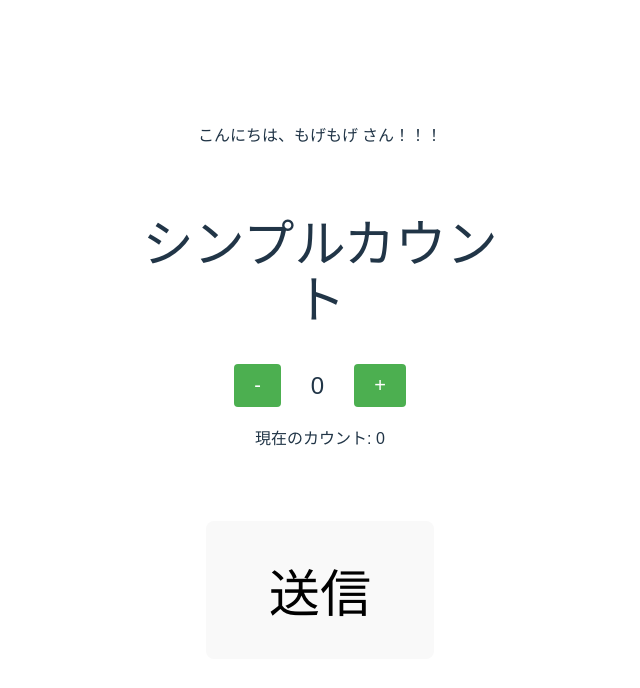
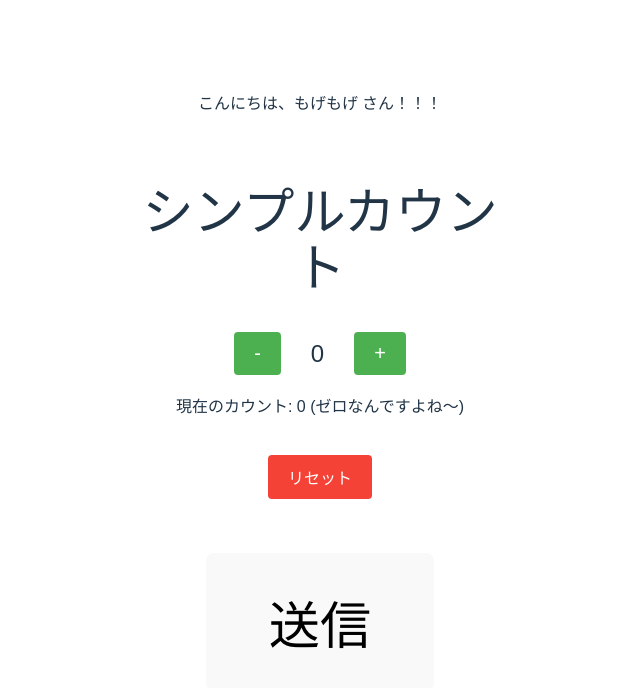
Before and after one commit to sigenogoro/my-vue-app, a Vue app: page / in a window 1280 px wide. Shown: the top 688 px of the page, without its empty margins (320-960 px from the left). Built offline with nearby package versions, Linux system fonts and the light colour scheme.

Commit message:
バンディング処理追加

```diff
--- a/src/App.vue
+++ b/src/App.vue
@@ -6,12 +6,19 @@ lang="ts"にすることで TypeScirptの利用することができます
 「単一ファイルコンポーネント」（SFC）の基本構造です。1つのファイルに、HTMLテンプレート、JavaScriptロジック、CSSスタイルを記述できます。
 -->
 <script setup lang="ts">
-import { ref } from 'vue'
+import { computed, ref } from 'vue'
 import CounterButton from './components/CounterButton.vue'
 import PropsSample from './components/PropsSample.vue'
 import HelloButton from './components/HelloButton.vue'
 
 const count = ref(0)
+const message = ref('')
+
+const countStatus = computed(() => {
+  if(count.value > 0) return '正の値ですね〜'
+  if(count.value < 0) return '負の値ですね〜'
+  return 'ゼロなんですよね〜'
+})
 
 // カウントを増やす関数
 function increment() {
@@ -26,19 +33,32 @@ function handleSubmit() {
   console.log('② 親: submit を受け取った！')
   alert("子コンポーネントから submitイベントを受け取りました")
 }
+
+function reset() {
+  count.value = 0
+  message.value = 'カウントをリセット致します'
+
+  setTimeout(() => {
+    message.value = ''
+  }, 3000)
+}
 </script>
 
 <template>
   <PropsSample name="もげもげ" />
   <div class="counter-app">
     <h1>シンプルカウント</h1>
+    <div v-if="message" class="message">
+      {{ message }}
+    </div>
     <div class="counter">
       <CounterButton label="-" @click="decrement" />
       <span>{{ count }}</span>
       <CounterButton label="+" @click="increment" />
     </div>
 
-    <p>現在のカウント: {{ count }}</p>
+    <p>現在のカウント: {{ count }} ({{ countStatus }})</p>
+    <button @click="reset" class="reset-button">リセット</button>
   </div>
   <div>
     <h1><HelloButton @click="handleSubmit" /></h1>
@@ -67,4 +87,25 @@ span {
   padding: 0 20px;
 }
 
+.message {
+  background-color: #4CAF50;
+  color: white;
+  padding: 10px;
+  margin: 10px 0;
+  border-radius: 4px;
+}
+
+.reset-button {
+  background-color: #f44336;
+  color: white;
+  border: none;
+  padding: 10px 20px;
+  border-radius: 4px;
+  cursor: pointer;
+  margin-top: 20px;
+}
+
+.reset-button:hover {
+  background-color: #d32f2f;
+}
 </style>
```
